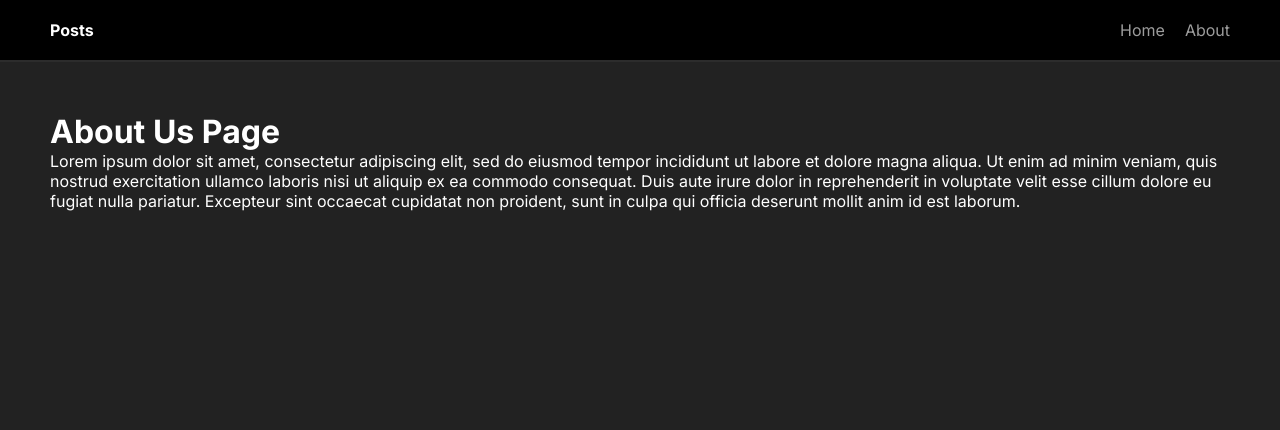
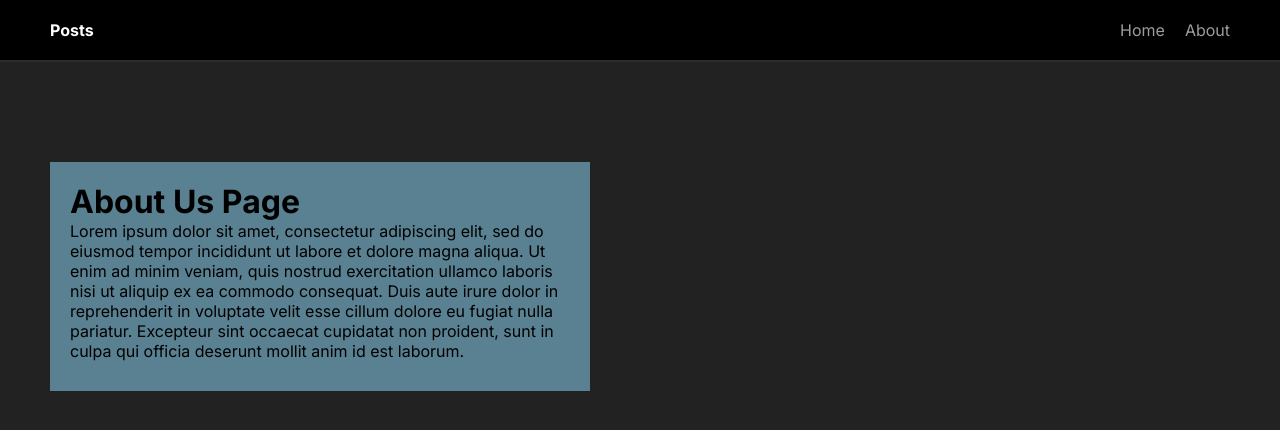
Before and after one commit to gr-sv/posts, a Next.js app: page /about in a window 1280 px wide. Shown: the top 430 px of the page. Built offline with nearby package versions, Linux system fonts and the light colour scheme.

Commit message:
Add styles for post

```diff
--- a/app/about/page.js
+++ b/app/about/page.js
@@ -1,6 +1,6 @@
 export default function About() {
 	return (
-		<div>
+		<div className="post">
 			<h1>About Us Page</h1>
 			<p>
 			Lorem ipsum dolor sit amet, consectetur adipiscing elit, sed do eiusmod
--- a/app/globals.css
+++ b/app/globals.css
@@ -32,3 +32,23 @@ a:hover {
 .container {
 	padding: 50px;
 }
+
+.post {
+	width: 500px;
+	margin-top: 50px;
+	padding: 20px;
+	color: #000;
+	background-color: #598191;
+}
+
+.post h2 {
+	margin-bottom: 20px;
+}
+
+.post p {
+	margin-bottom: 10px;
+}
+
+.post a {
+	color: #283c44;
+}
```
